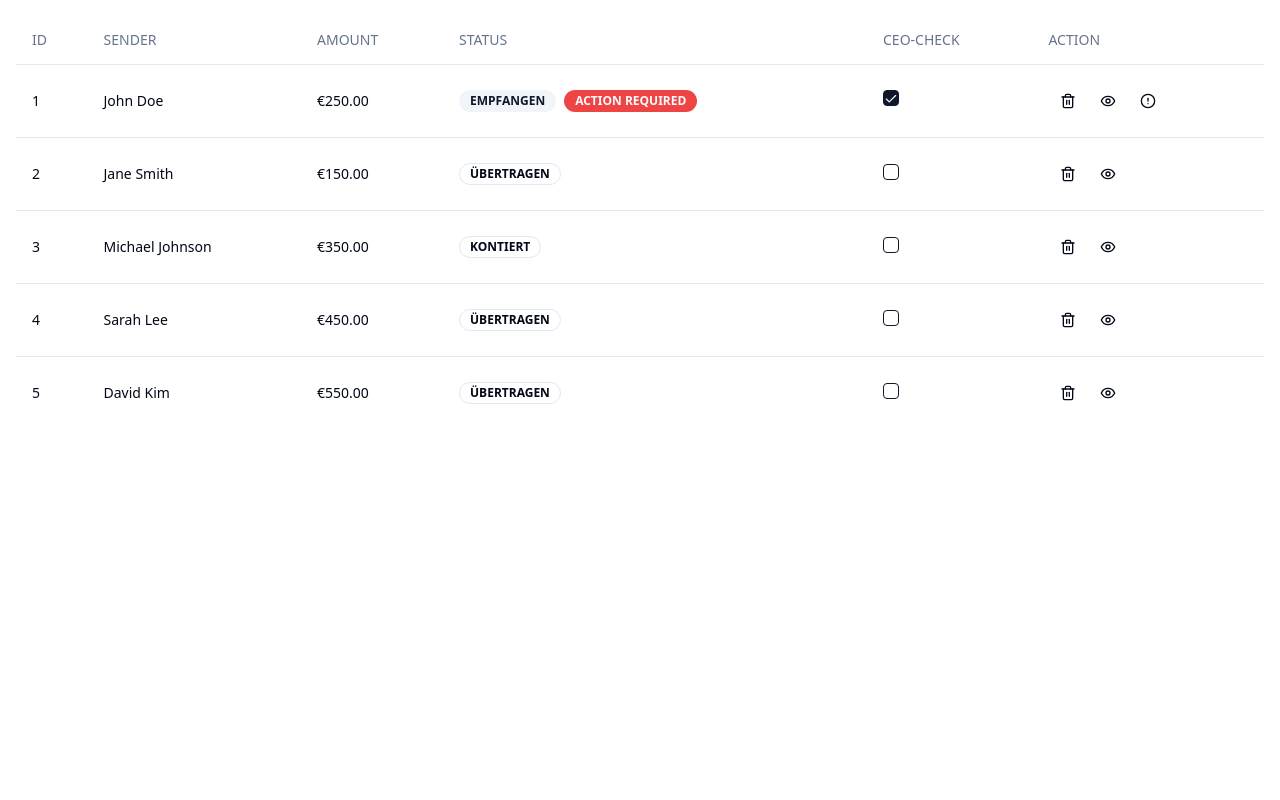
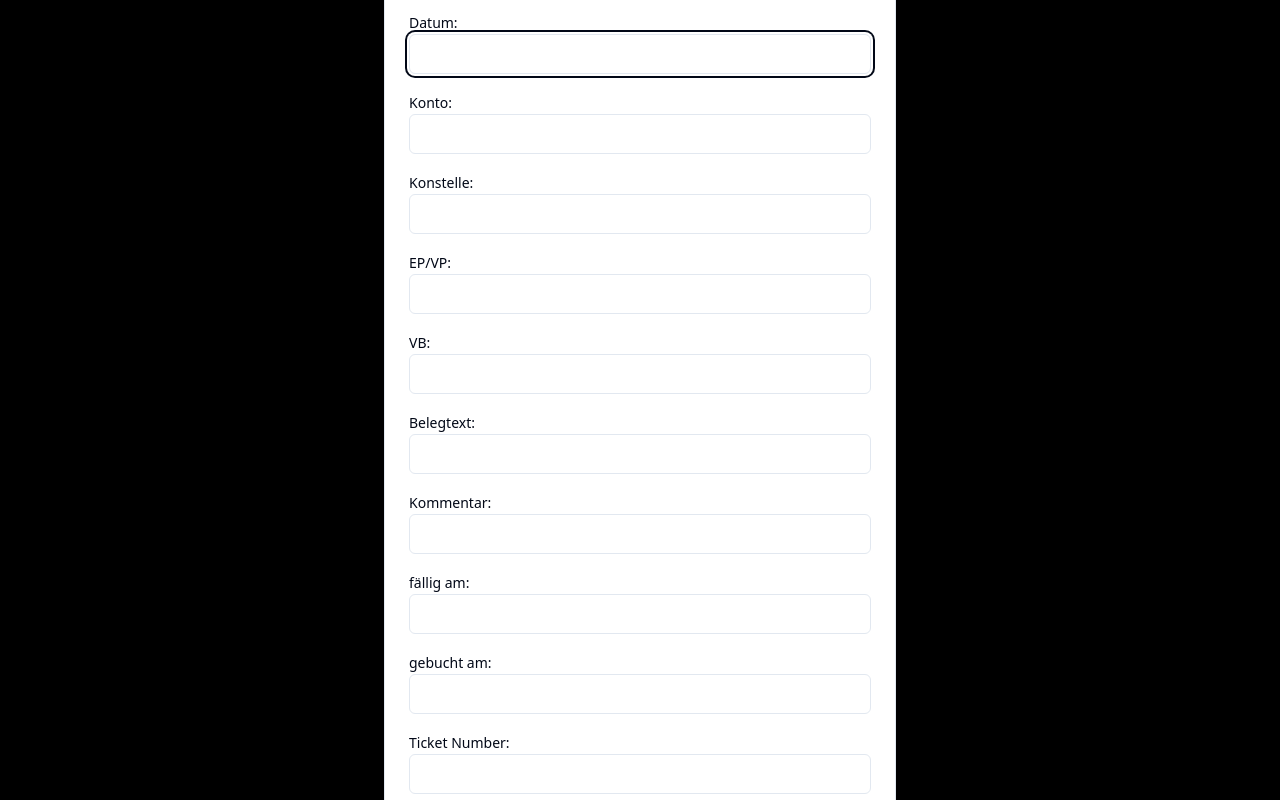
Before and after one commit to GPT-Engineer-App/invoice-dashboard-ui, a React (Vite) app: page / in a window 1280 px wide. Both pictures are taken after a click on the button 1108 px from the left and 100 px from the top of the page. Built offline with nearby package versions, Linux system fonts and the light colour scheme.

Commit message:
Recreated the modal as shown in the provided image. The modal appears when pressing the action button and includes all fields and labels.

```diff
--- a/src/App.jsx
+++ b/src/App.jsx
@@ -11,6 +11,18 @@ import { Badge } from "@/components/ui/badge";
 import { Checkbox } from "@/components/ui/checkbox";
 import { Button } from "@/components/ui/button";
 import { Eye, Trash2, AlertCircle } from "lucide-react";
+import {
+  Dialog,
+  DialogTrigger,
+  DialogContent,
+  DialogHeader,
+  DialogTitle,
+  DialogDescription,
+  DialogFooter,
+  DialogClose,
+} from "@/components/ui/dialog";
+import { Input } from "@/components/ui/input";
+import { Label } from "@/components/ui/label";
 
 const initialData = [
   {
@@ -52,6 +64,7 @@ const initialData = [
 
 function App() {
   const [data, setData] = useState(initialData);
+  const [isModalOpen, setIsModalOpen] = useState(false);
 
   const handleCheckboxChange = (id) => {
     setData((prevData) =>
@@ -59,6 +72,10 @@ function App() {
         row.id === id ? { ...row, ceoCheck: !row.ceoCheck } : row
       )
     );
+  };
+
+  const handleCloseModal = () => {
+    setIsModalOpen(false);
   };
 
   return (
@@ -106,14 +123,74 @@ function App() {
                 />
               </TableCell>
               <TableCell>
-                <Button variant="ghost" size="icon">
+                <Dialog open={isModalOpen} onOpenChange={setIsModalOpen}>
+                  <DialogTrigger asChild>
+                    <Button variant="ghost" size="icon" onClick={() => setIsModalOpen(true)}>
                       <Trash2 className="h-4 w-4" />
                     </Button>
-                <Button variant="ghost" size="icon">
+                  </DialogTrigger>
+                  <DialogContent>
+                    <DialogHeader>
+                      <DialogTitle>Kontierungstempel</DialogTitle>
+                      <DialogDescription>
+                        Please fill out the following fields:
+                      </DialogDescription>
+                    </DialogHeader>
+                    <div className="space-y-4">
+                      <div>
+                        <Label htmlFor="datum">Datum:</Label>
+                        <Input id="datum" />
+                      </div>
+                      <div>
+                        <Label htmlFor="konto">Konto:</Label>
+                        <Input id="konto" />
+                      </div>
+                      <div>
+                        <Label htmlFor="konstelle">Konstelle:</Label>
+                        <Input id="konstelle" />
+                      </div>
+                      <div>
+                        <Label htmlFor="ep-vp">EP/VP:</Label>
+                        <Input id="ep-vp" />
+                      </div>
+                      <div>
+                        <Label htmlFor="vb">VB:</Label>
+                        <Input id="vb" />
+                      </div>
+                      <div>
+                        <Label htmlFor="belegtext">Belegtext:</Label>
+                        <Input id="belegtext" />
+                      </div>
+                      <div>
+                        <Label htmlFor="kommentar">Kommentar:</Label>
+                        <Input id="kommentar" />
+                      </div>
+                      <div>
+                        <Label htmlFor="fallig-am">fällig am:</Label>
+                        <Input id="fallig-am" />
+                      </div>
+                      <div>
+                        <Label htmlFor="gebucht-am">gebucht am:</Label>
+                        <Input id="gebucht-am" />
+                      </div>
+                      <div>
+                        <Label htmlFor="ticket-number">Ticket Number:</Label>
+                        <Input id="ticket-number" />
+                      </div>
+                    </div>
+                    <DialogFooter>
+                      <Button variant="default" onClick={handleCloseModal}>Save</Button>
+                      <DialogClose asChild>
+                        <Button variant="ghost">Cancel</Button>
+                      </DialogClose>
+                    </DialogFooter>
+                  </DialogContent>
+                </Dialog>
+                <Button variant="ghost" size="icon" onClick={() => setIsModalOpen(true)}>
                   <Eye className="h-4 w-4" />
                 </Button>
                 {row.status.includes("Action Required") && (
-                  <Button variant="ghost" size="icon">
+                  <Button variant="ghost" size="icon" onClick={() => setIsModalOpen(true)}>
                     <AlertCircle className="h-4 w-4" />
                   </Button>
                 )}
```
Lines whose indentation alone changed are shown as unchanged.
